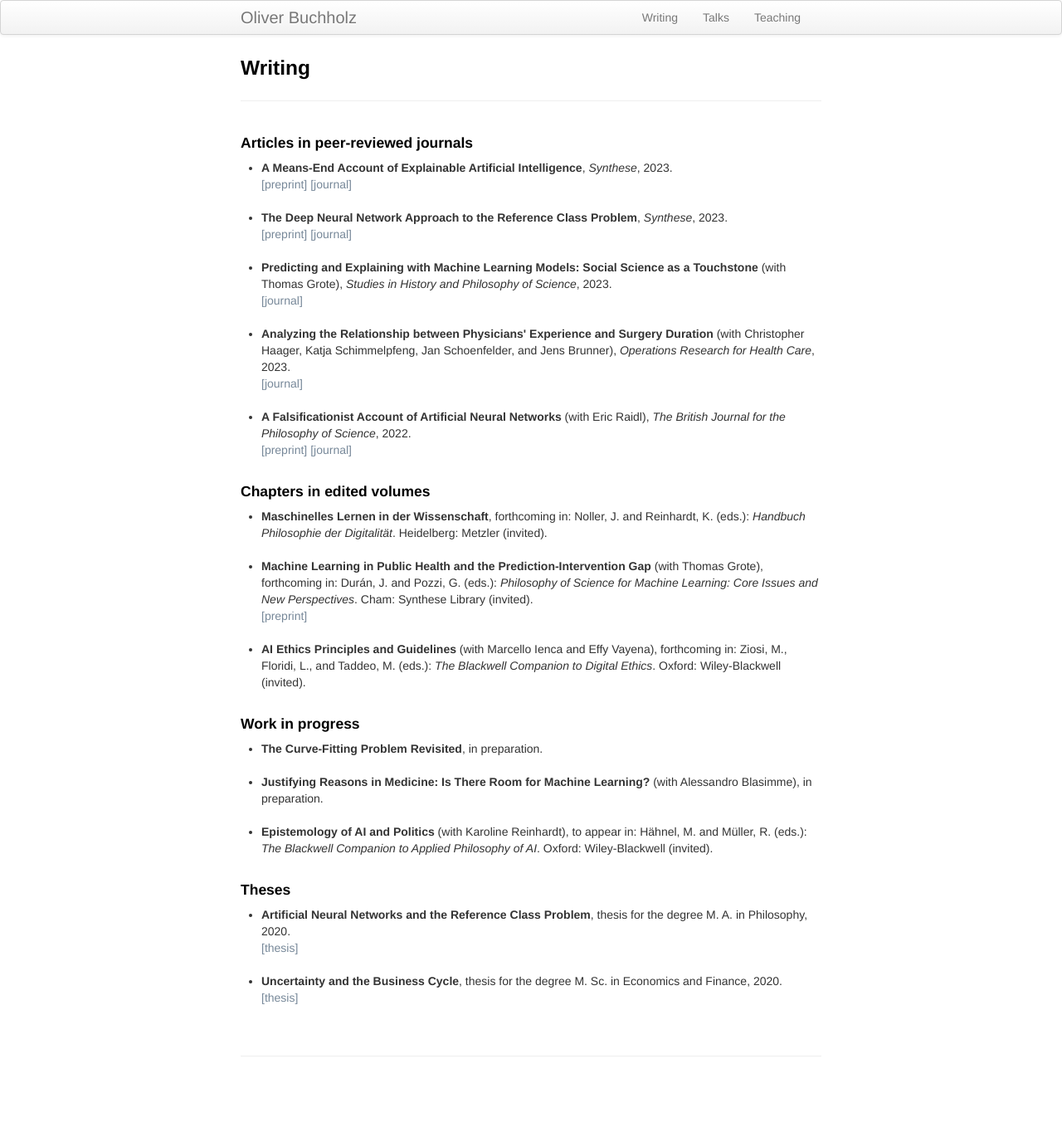
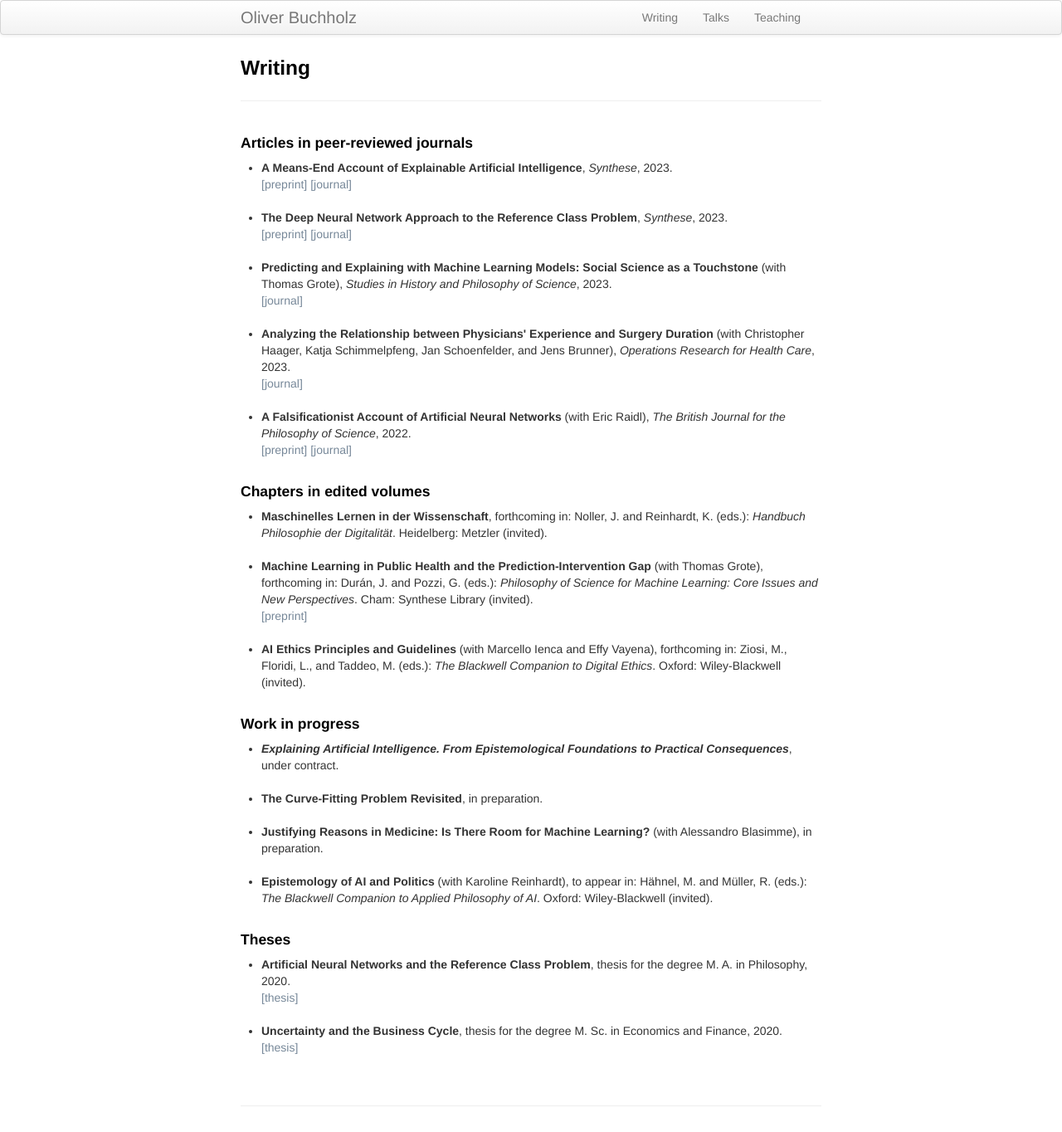
Before and after one commit to oliverbuchholz/oliverbuchholz.github.io, a Jekyll site: the page built from pages/writing.md, in a window 1280 px wide. Shown: the whole page at 83% size. Built offline with Jekyll 4.4.1, drawn with Linux system fonts in a browser that asks for light colours; before the commit the page ends 1304 px from its top, so only the background shows below that.

Commit message:
Update writing.md

```diff
--- a/pages/writing.md
+++ b/pages/writing.md
@@ -43,8 +43,8 @@ Reinhardt, K. (eds.): <i>Handbuch Philosophie der Digitalit&auml;t</i>. Heidelbe
 <h4>Work in progress</h4>
 
 <ul>
-<!--<li><b><i>Explaining Artificial Intelligence. From Epistemological Foundations to Practical Consequences</i></b>, under contract.<br><br>
-</li>-->
+<li><b><i>Explaining Artificial Intelligence. From Epistemological Foundations to Practical Consequences</i></b>, under contract.<br><br>
+</li>
 
 <li><b>The Curve-Fitting Problem Revisited</b>, in preparation.<br><br>
 </li>
```
